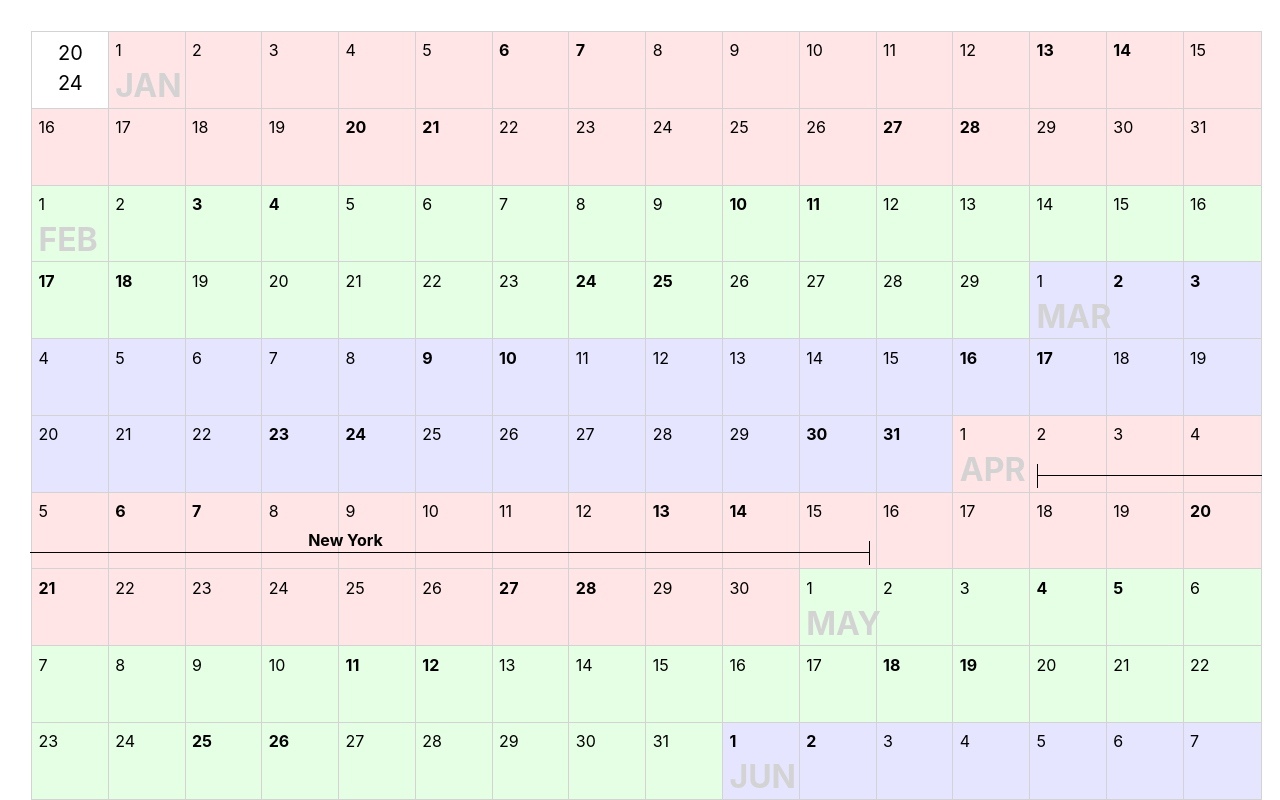
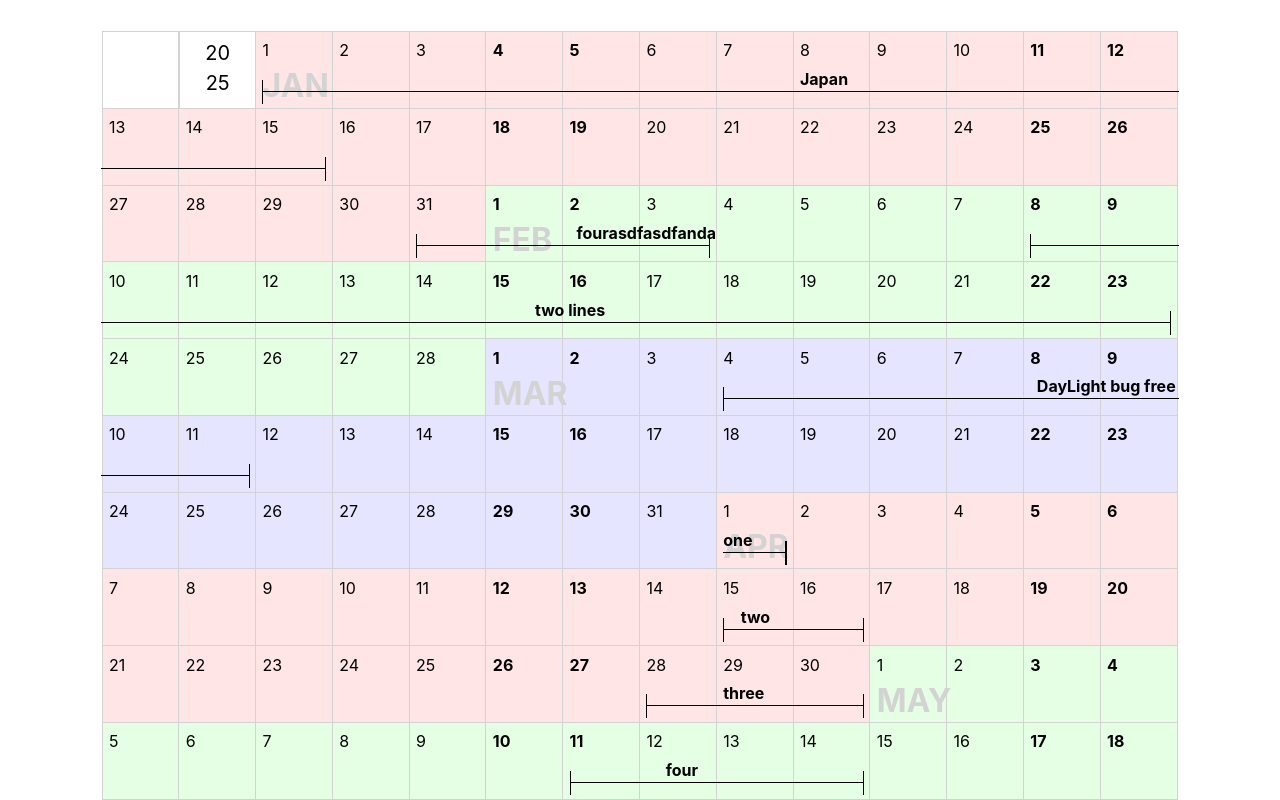
Before and after one commit to loganripplinger/event-calendar, a React (Vite) app: page / in a window 1280 px wide. Shown: the top 800 px of the page. Built offline with nearby package versions, Linux system fonts and the light colour scheme.

Commit message:
Fix problems.

```diff
--- a/src/App.css
+++ b/src/App.css
@@ -14,12 +14,12 @@
 
 .calendar {
   display: grid;
-  grid-template-columns: repeat(16, 1fr);
+  grid-template-columns: repeat(14, 1fr);
 }
 
 .calendar-events {
   display: grid;
-  grid-template-columns: repeat(16, 1fr);
+  grid-template-columns: repeat(14, 1fr);
   position: absolute;
   top: 1.8rem;
   left: 0;
@@ -76,11 +76,13 @@
 }
 .event-text {
   text-align: center;
-  white-space: nowrap; /* Prevent text from wrapping */
+  white-space: nowrap;
   position: absolute;
-  transform: translateX(-50%);
   overflow: visible;
   font-weight: bolder;
+}
+.event-text-offset {
+  transform: translateX(60%);
 }
 .line {
   border-top: 1px solid black;
--- a/src/App.tsx
+++ b/src/App.tsx
@@ -1,4 +1,6 @@
 import "./App.css";
+
+const year = new Date().getUTCFullYear();
 
 function daysinmonth(year: number, month: number): number {
   return new Date(year, month + 1, 0).getDate();
@@ -8,7 +10,7 @@ function Year() {
   return (
     <div className="cell year">
       <div>20</div>
-      <div>24</div>
+      <div>25</div>
     </div>
   );
 }
@@ -18,7 +20,7 @@ function Empty({ hidden }: { hidden?: boolean }) {
 }
 
 function Day({ day, month }: { day: number; month: number }) {
-  const date = new Date(2024, month, day);
+  const date = new Date(year, month, day);
   const isWeekend = date.getDay() === 0 || date.getDay() === 6;
 
   const monthText =
@@ -38,18 +40,12 @@ function Day({ day, month }: { day: number; month: number }) {
   );
 }
 
-function Event({
-  text,
-  start,
-  end,
-}: {
-  text: string;
-  start: boolean;
-  end: boolean;
-}) {
+function Event({ text, offset, start, end }: Event) {
   return (
     <div className="cell event">
-      <div className="event-text">{text ? text : "\u00A0"}</div>
+      <div className={`event-text ${offset ? "" : "event-text-offset"}`}>
+        {text ? text : "\u00A0"}
+      </div>
       <div
         className={`line${start ? " line-start" : ""}${end ? " line-end" : ""}`}
       />
@@ -57,11 +53,22 @@ function Event({
   );
 }
 
-const input = "New York: April 1 to April 15";
+const input = `
+Japan: January 1 to January 15
+DayLight bug free: March 4 to March 11
+one: Apr 1 to April 1
+two: Apr 15 to April 16
+three: Apr 28 to April 30
+four: may 11 to may 14
+fourasdfasdfanda: may 25 to may 28
+between months: August 31 to September 4
+two lines: Feb 8 to Feb 23
+fourasdfasdfanda: January 31 to Feburary 3
+`;
 
 type Day = { id: number; month: number; day: number };
 type EventDefinition = { start: number; end: number; text: string };
-type Event = { text: string; start: boolean; end: boolean };
+type Event = { text: string; offset: boolean; start: boolean; end: boolean };
 
 const parseInput = (inputRaw: string): EventDefinition[] => {
   const inputs = inputRaw
@@ -78,31 +85,35 @@ const parseInput = (inputRaw: string): EventDefinition[] => {
   const res: EventDefinition[] = [];
 
   const convertStringToDate = (monthDayString: string) => {
-    const currentYear = new Date().getFullYear();
-    return new Date(`${monthDayString} ${currentYear}`);
+    const currentYear = new Date().getUTCFullYear();
+    const [month, day] = monthDayString.split(" ");
+    const monthIndex = new Date(`${month} 1 ${currentYear} `).getMonth();
+    const date = new Date(Date.UTC(currentYear, monthIndex, parseInt(day, 10)));
+
+    if (isNaN(date.getTime())) {
+      throw new Error(`Invalid date: ${monthDayString} `);
+    }
+    return date;
   };
 
   const getNumberDayOfYear = (date: Date): number => {
-    const currentYear = new Date().getFullYear();
-    if (isNaN(date.getTime())) {
-      throw new Error("Invalid date");
-    }
-    const startOfYear = new Date(currentYear, 0, 1); // January 1st
-    if (isNaN(startOfYear.getTime())) {
-      throw new Error("Invalid start of year");
-    }
+    const currentYear = date.getUTCFullYear();
+    const startOfYear = new Date(Date.UTC(currentYear, 0, 1)); // January 1st in UTC
+
     const dayOfYear =
       Math.floor(
         (date.getTime() - startOfYear.getTime()) / (1000 * 60 * 60 * 24)
       ) + 1;
-    return dayOfYear + 1;
+    return dayOfYear;
   };
 
   for (const input of inputs!) {
     if (!input) continue;
     const [text, startDate, endDate] = input;
-    const start = getNumberDayOfYear(convertStringToDate(startDate));
-    const end = getNumberDayOfYear(convertStringToDate(endDate));
+    const startNumber = convertStringToDate(startDate);
+    const start = getNumberDayOfYear(startNumber);
+    const endNumber = convertStringToDate(endDate);
+    const end = getNumberDayOfYear(endNumber);
 
     res.push({ text, start, end });
   }
@@ -118,42 +129,59 @@ function App() {
   // create days
   let id = 0; // id will match the index in timeline
   for (let month = 0; month < 12; month++) {
-    const daysInMonth = daysinmonth(2024, month);
+    const daysInMonth = daysinmonth(year, month);
     for (let day = 1; day <= daysInMonth; day++) {
-      timeline.push([{ id, month, day }]);
+      const date = new Date(Date.UTC(year, month, day));
+      timeline.push([
+        { id, month: date.getUTCMonth(), day: date.getUTCDate() },
+      ]);
+      id++;
     }
-    id++;
   }
 
   const events = parseInput(input);
-  // insert events
   for (const event of events) {
     const m = Math.floor((event.end - event.start) / 2) + event.start;
-    console.log(m);
-    for (let i = event.start; i < event.end; i++) {
-      timeline[i].push({
+    const offset = (event.end - event.start) % 2 === 0;
+    for (let i = event.start; i <= event.end; i++) {
+      timeline[i - 1].push({
         text: i === m ? event.text : "",
+        offset,
         start: i === event.start,
-        end: i === event.end - 1,
+        end: i === event.end,
       });
     }
   }
 
+  const emptySpacesInFront = 2;
+
+  const emptiesDays = Array(emptySpacesInFront)
+    .fill(null)
+    .map((_) => <Empty />);
+  emptiesDays.pop();
+  emptiesDays.push(<Year />);
+
+  const emptiesEvents = Array(emptySpacesInFront)
+    .fill(null)
+    .map((_) => <Empty hidden />);
+
   return (
     <div className="wrapper">
       <div className="calendar">
-        <Year />
+        {emptiesDays}
         {timeline.map(([{ id, month, day }]) => (
-          <Day key={id} month={month} day={day} />
+          <Day key={`${id} `} month={month} day={day} />
         ))}
-        <Empty />
       </div>
       <div className="calendar-events">
-        <Empty hidden />
+        {emptiesEvents}
         {timeline.map(([_, event]) =>
-          event ? <Event {...event} /> : <Empty hidden />
+          event ? (
+            <Event key={`${_.id} `} {...event} />
+          ) : (
+            <Empty key={`${_.id}`} hidden />
+          )
         )}
-        <Empty hidden />
       </div>
     </div>
   );
```
